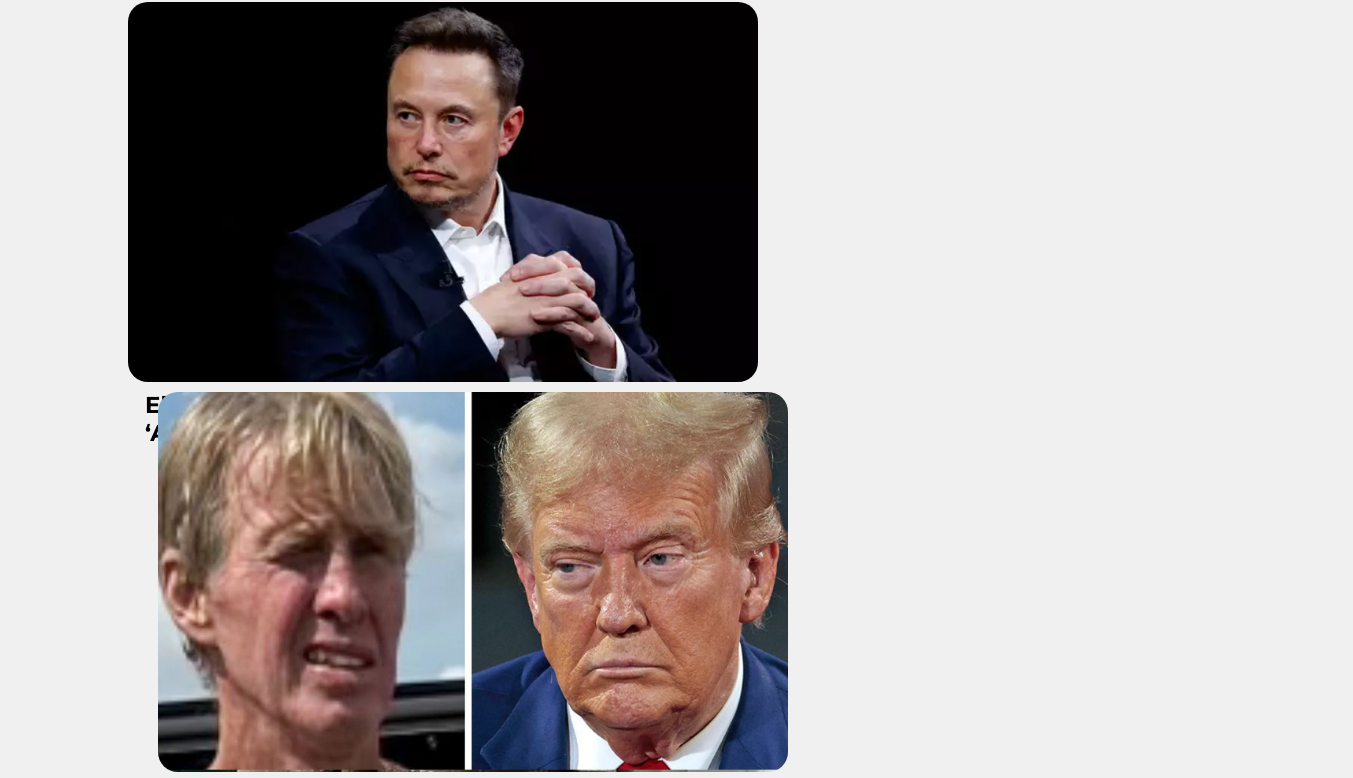
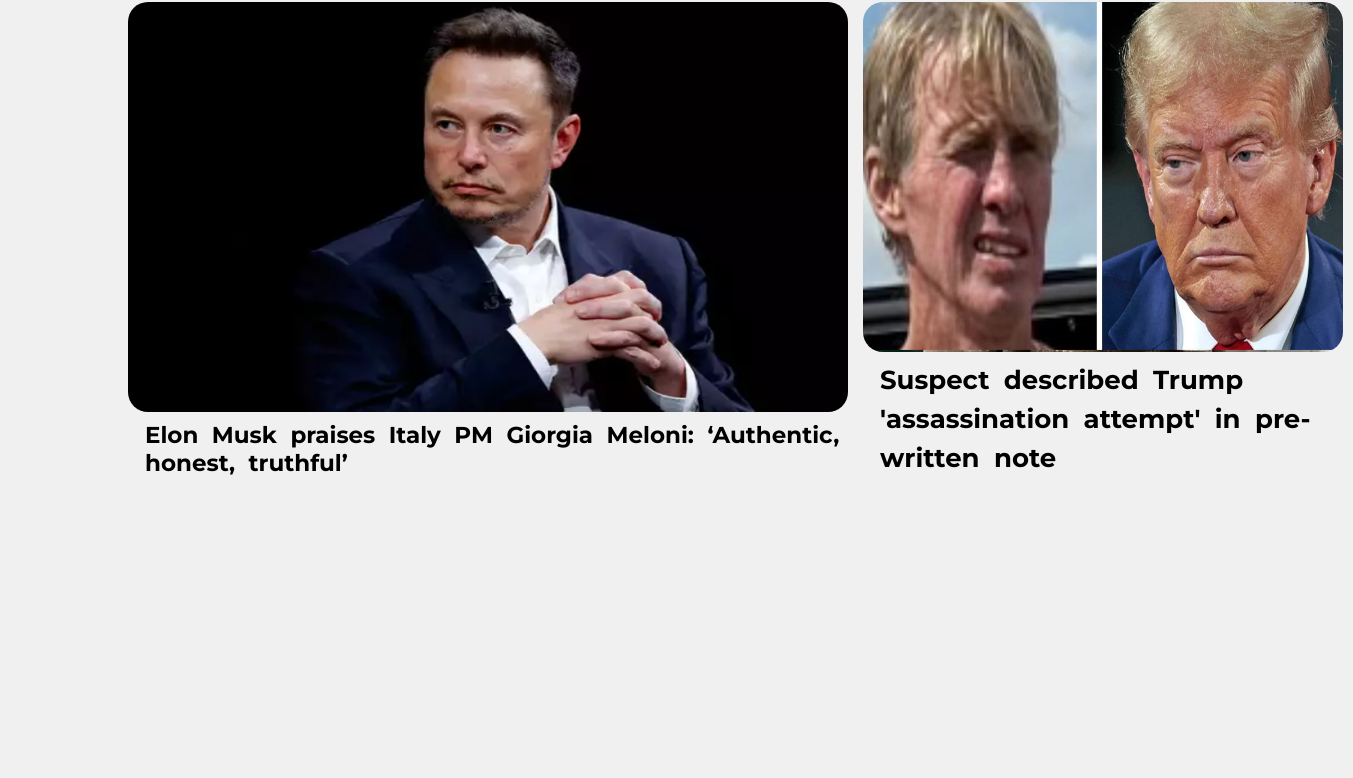
Before and after one commit to TheNewsMn/TheNewsMn.github.io, a plain HTML site: page index.html in a window 1280 px wide. Shown: the part 644-1422 px from the top of the page, 1353 px wide, since content can reach past the window. Drawn offline with Linux system fonts and the light colour scheme; a small style sheet from the web is missing.

Commit message:
trending css

```diff
--- a/main.css
+++ b/main.css
@@ -522,8 +522,8 @@ article {
 
 #trending-01 {
 
-  width: 650px; /* Width for the larger image */
-  height: 400px; /* Adjust height as needed */
+  width: 740px; /* Width for the larger image */
+  height: 430px; /* Adjust height as needed */
   margin: -10px 20px; /* Adjust to control spacing */
   text-align: left;
   margin-left:  -10px;
@@ -547,31 +547,34 @@ article {
 
 
 }
-
 #trending-02 {
 
-  width: 650px; /* Width for the larger image */
-  height: 400px; /* Adjust height as needed */
+  width: 500px; /* Width for the larger image */
+  height: 370px; /* Adjust height as needed */
   margin: -10px 20px; /* Adjust to control spacing */
   text-align: left;
-  margin-right:  -10px;
+  margin-left: 725px;
+  margin-bottom: 1px;
+  position: relative; /* Enable positioning */
+  top: -445px; /* Move up, adjust this value as needed */
+
+
 }
 
 #trending-02 img {
   width: 100%; /* Image takes full width of its container */
   height: 100%; /* Fill the container's height */
   border-radius: 20px; /* Rounded corners */
-  margin-top: -25px;
+
 }
 
 #trending-02 p{
   font-weight: bold;
-  font-size: 23px;
+  font-size: 26px;
   margin-top: 5px; /* Move up */
   margin-left: 17px; /* Move right */
   word-spacing: 7px;
-
-
+  line-height: 1.5;
 }
 
 
```
